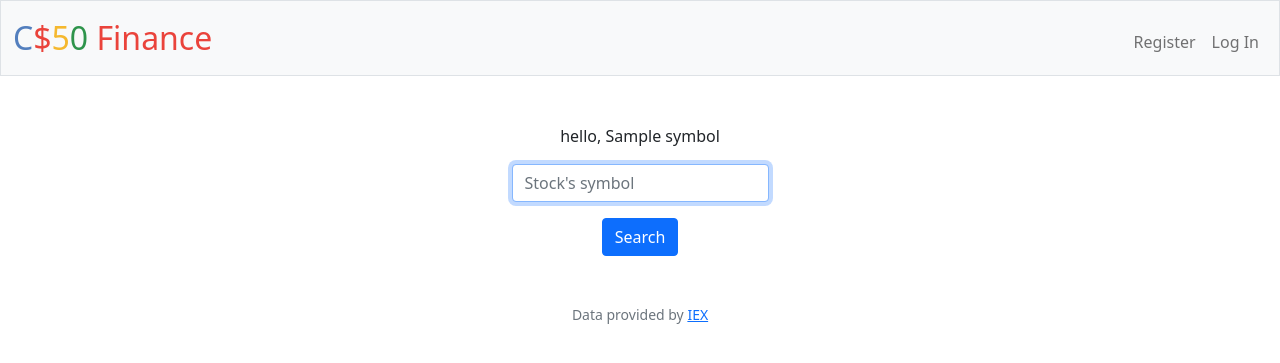
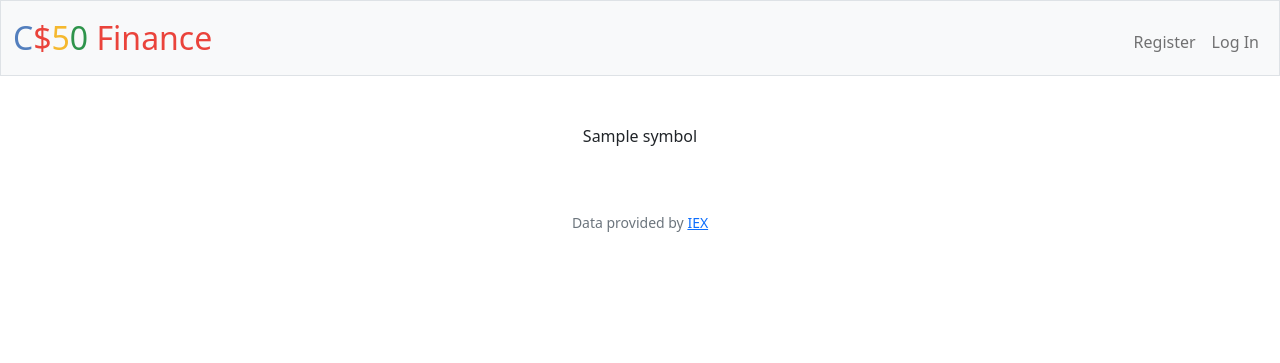
Before and after one commit to nadziejapio/python, a Flask app: template finance/templates/quoted.html in a window 1280 px wide. Shown: the top 363 px of the page. Run offline with Flask 2, Linux system fonts and the light colour scheme; the template is opened without the code that fills it: most values are stand-ins (such as "Sample title", 1, 10 or a date in 2020); some libraries are stand-ins or nearby versions.

Commit message:
Mon, Oct 24, 2022, 10:02 PM +00:00

```diff
--- a/finance/app.py
+++ b/finance/app.py
@@ -112,7 +112,7 @@ def logout():
 def quote():
     """Get stock quote."""
     if request.method == "POST":
-        return render_template ("quoted.html", symbol = request.form.get("symbol"))
+        return render_template ("quoted.html", symbol = lookup(request.form.get("symbol")))
     else:
         return render_template("quote.html")
 
--- a/finance/templates/quoted.html
+++ b/finance/templates/quoted.html
@@ -5,11 +5,6 @@
 {% endblock %}
 
 {% block main %}
-<p> hello, {{ symbol }}</p>
-<form action="/quote" method="post">
-        <div class="mb-3">
-            <input autocomplete="off" autofocus class="form-control mx-auto w-auto" id="symbol" name="symbol" placeholder="Stock's symbol" type="text">
-        </div>
-        <button class="btn btn-primary" type="submit">Search</button>
-    </form>
+<p>{{ symbol }}</p>
+
 {% endblock %}
```
